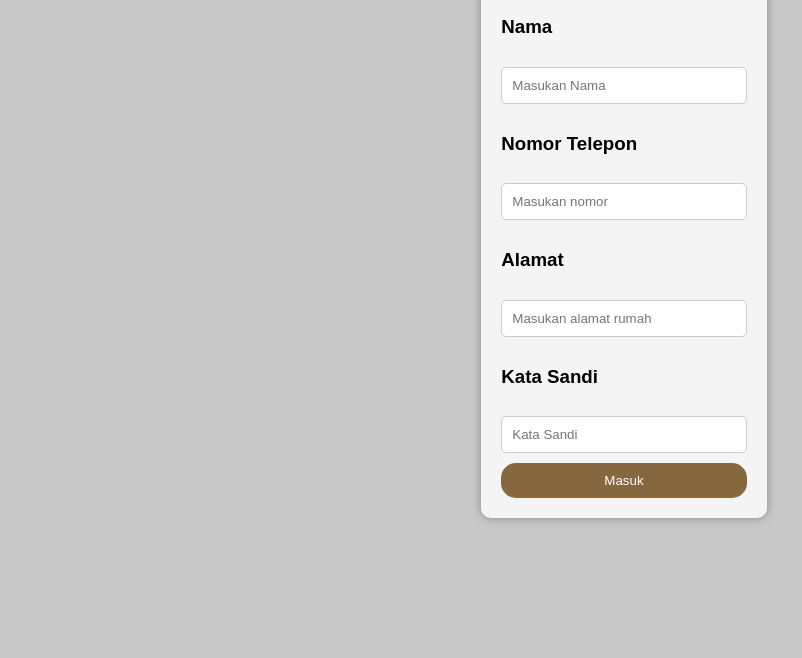
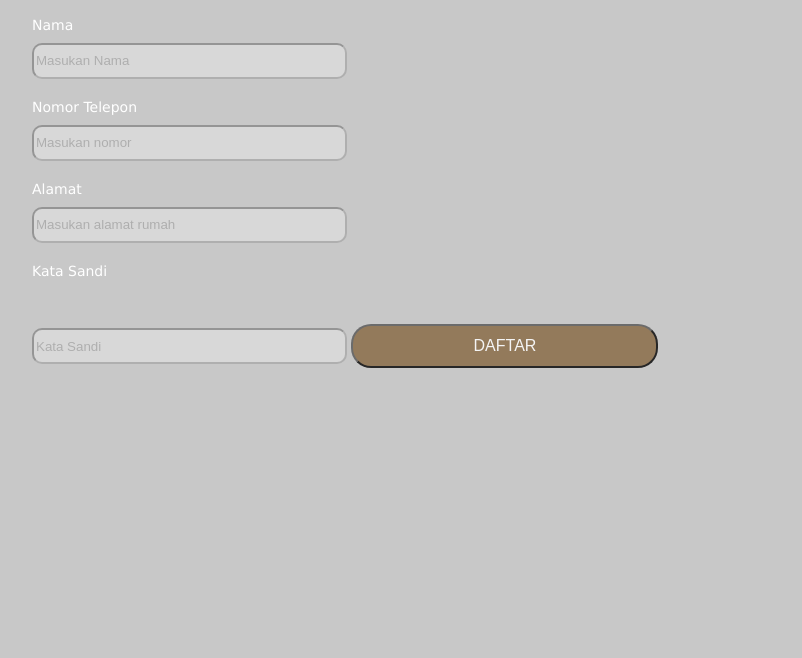
Before and after one commit to NendiGW/TugasBesar_Aplikasi_Warung, a plain HTML site: page daftar_sekarang.html in a window 1280 px wide. Shown: the part 242-900 px from the top of the page, without its empty margins (16-818 px from the left). After the commit the page ends 800 px from the top, so only its background shows below. Drawn offline with Linux system fonts and the light colour scheme.

Commit message:
mengubah tampilan registrasi

```diff
--- a/daftar_sekarang.html
+++ b/daftar_sekarang.html
@@ -7,18 +7,21 @@
 <title>aplikasi warung</title>
 </head>
 <body>
+  <div class="header-regist">
+    <img src="abcd.png" alt="">
+  </div>
   <div class="login-container">
     <form class="login-form">
       <h1>Daftar Sekarang</h1>
-      <h3>Nama</h3>
+      <label>Nama</label>
       <input type="text" placeholder="Masukan Nama" class="input-field" required>
-      <h3>Nomor Telepon</h3>
+      <label>Nomor Telepon</label>
       <input type="number" placeholder="Masukan nomor" class="input-field" required>
-      <h3>Alamat</h3>
+      <label>Alamat</label>
       <input type="text" placeholder="Masukan alamat rumah" class="input-field" required>
-      <h3>Kata Sandi</h3>
+      <label>Kata Sandi</label>
       <input type="password" placeholder="Kata Sandi" class="input-field" required>
-      <button type="submit" class="login-button">Masuk</button>
+      <button type="submit" class="login-button">daftar</button>
       </div>
     </form>
   </div>
--- a/nendistyle.css
+++ b/nendistyle.css
@@ -1,48 +1,50 @@
+
 body {
-    margin: 50PX;
-    padding: 0;
-    font-family: Arial, sans-serif;
-    background-position: center;
-    background-size: cover;
-    background-position: center;
-    background-color: #c8c8c8;
-    height: 100vh;
-    display: flex;
-    justify-content: center;
-    align-items: center;
-    text-align: left;
+  background-color: #C8C8C8;
 }
 
 .login-container {
-    background: rgba(255, 255, 255, 0.8);
-    padding: 20px;
-    border-radius: 10px;
-    box-shadow: 0px 0px 10px rgba(0, 0, 0, 0.3);
-    text-align: left;
+  margin-left: 40px;
+  color: #fff;
+  font-family:'Lucida Sans', 'Lucida Sans Regular', 'Lucida Grande', 'Lucida Sans Unicode', Geneva, Verdana, sans-serif;
 }
 
-  .login-form {
-    display: flex;
-    flex-direction: column;
+.login-container {
+  font-size: 14px;
 }
 
-  .input-field {
-    margin: 10px 0;
-    padding: 10px;
-    border: 1px solid #ccc;
-    border-radius: 5px;
+
+label {
+  display: block;
+  margin-bottom: 10px;
+  margin-top: 20px;
+}
+
+input[type="text"], input[type="number"],input[type="password"] {
+  width: 307px;
+height: 30px;
+border-radius: 10px;
+opacity: 0.3;
+background: #FFF;
+}
+
+.header-regist {
+  margin-left: 40px;
 }
 
 .login-button {
-    background-color: #876740;
+  width: 307px;
+height: 44px;
+border-radius: 20px;
+opacity: 0.8;
+background: #876740;
 color: #fff;
-    border: none;
-    border-radius: 15px;
-    padding: 10px;
-    cursor: pointer;
-    transition: background-color 0.3s ease;
+text-transform: uppercase;
+font-style: 600;
+font-size: 16px;
+margin-top: 35px;
 }
 
-  .login-button:hover {
-    background-color: #2980b9;
+  @media (max-width: 768px) {
+
   }
```
Also changed, not shown: abcd.png (added). Lines whose indentation alone changed are shown as unchanged.
